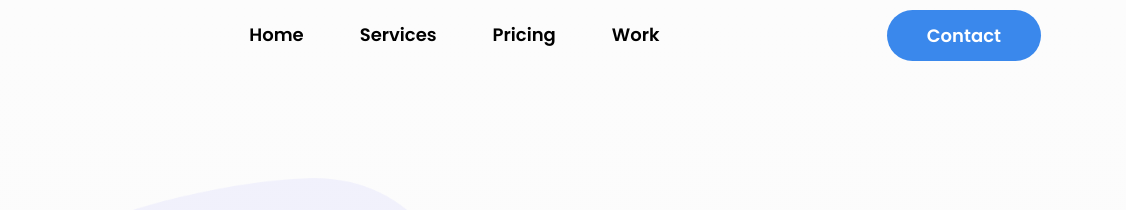
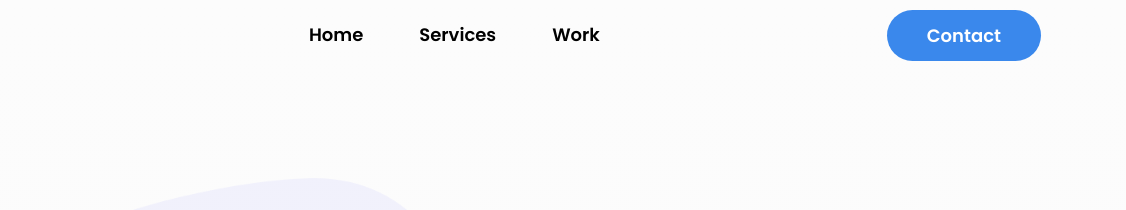
Before and after one commit to Ashishjagrawal/SlashBox, a plain HTML site: page index.html in a window 1280 px wide. Shown: the top 210 px of the page, 154-1280 px from the left. Drawn offline with nearby package versions, Linux system fonts and the light colour scheme.

Commit message:
Update index.html

```diff
--- a/index.html
+++ b/index.html
@@ -65,11 +65,7 @@
 <p class="nav-link-menu">Services</p>
 </a>
 </li>
-<li class="nav-item">
-<a class="nav-link" href="#">
-<p class="nav-link-menu">Pricing</p>
-</a>
-</li>
+
 <li class="nav-item">
 <a class="nav-link" href="#">
 <p class="nav-link-menu">Work</p>
```
